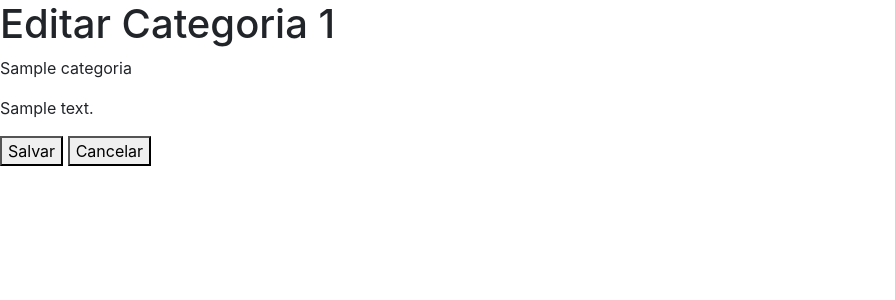
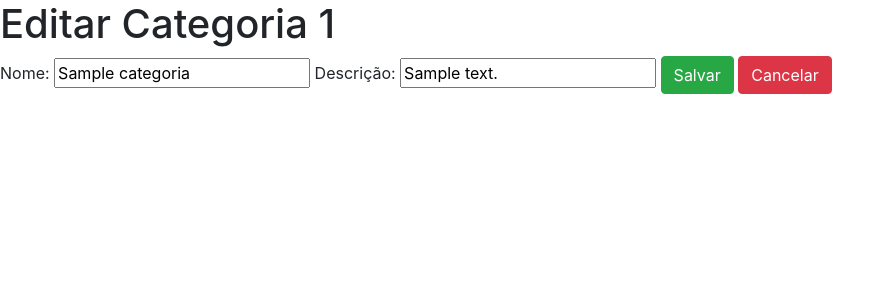
Before and after one commit to diego-goncalves-dreossi/mercado, a Django app: template categorias/templates/editarcategoria.html in a window 1280 px wide. Shown: the top 300 px of the page, without its empty margins (0-895 px from the left). Run offline with Django 4.2, Linux system fonts and the light colour scheme; the template is opened without the code that fills it: values that come from a table or form of the project are taken from there, others are empty; tables that the repository leaves empty hold one stand-in row (values such as "Sample post"); some libraries are stand-ins or nearby versions.

Commit message:
editar categoria
html e função

```diff
--- a/categorias/templates/adcategoria.html
+++ b/categorias/templates/adcategoria.html
@@ -9,10 +9,10 @@
     <form action="{% url 'categorias:categoriasbd' %}" method="POST">
         {% csrf_token %}
         <label>Nome:</label>
-        <input type="text" name="nsetor" id="nsetor" placeholder="Nome setor">
+        <input type="text" name="ncategoria" id="ncategoria" placeholder="Nome categoria">
 
         <label>Descrição:</label>
-        <textarea id="dsetor" name="dsetor" rows="2" cols="30"></textarea>
+        <textarea id="dcategoria" name="dcategoria" rows="2" cols="30"></textarea>
         <input type="submit" value="Salvar" class="btn btn-success">
     </form>
 
--- a/categorias/templates/editarcategoria.html
+++ b/categorias/templates/editarcategoria.html
@@ -6,12 +6,17 @@
 <main>
     <h1>Editar Categoria {{cat.id}}</h1>
 
-    <p>{{cat.nome}}</p>
-    <p>{{cat.descricao}}</p>
+    <form action="{% url 'categorias:editarcategoriabd' %}" method="post">
+        {% csrf_token %}
+        <label>Nome:</label>
+        <input type="text"  value="{{cat.nome}}" name="ncategoria" id="ncategoria">
+        <!--class="form-control"-->
+        <label>Descrição:</label>
+        <input type="text" id="dcategoria" value="{{cat.descricao}}" name="dcategoria" ></input>
 
-    <button>Salvar</button>
-    <button>Cancelar</button>
-
+        <input type="submit" value="Salvar" class="btn btn-success">
+        <a href="{% url 'categorias:vercategoria' cat.id %}" class="btn btn-danger">Cancelar</a>
+    </form>
 
 
 </main>
--- a/categorias/urls.py
+++ b/categorias/urls.py
@@ -6,6 +6,7 @@ urlpatterns = [
     path('listacategorias/',views.listaCategoria, name="listacategorias"),
     path('listacategorias/categoria<int:id>',views.verCategoria,name="vercategoria"),
     path('listacategorias/editarcategoria<int:id>',views.pageditarCategoria,name="editarcategoria"),
+    path('editarcategoria',views.edtCategoriaBD,name="editarcategoriabd"),
     path('adcategoria/',views.adCategoria,name="adcategoria"),
     path('adcategoriaBD/',views.adCategoriasBD,name="categoriasbd"),
 
```
Also changed, not shown: categorias/views.py (+5 -2 lines).
